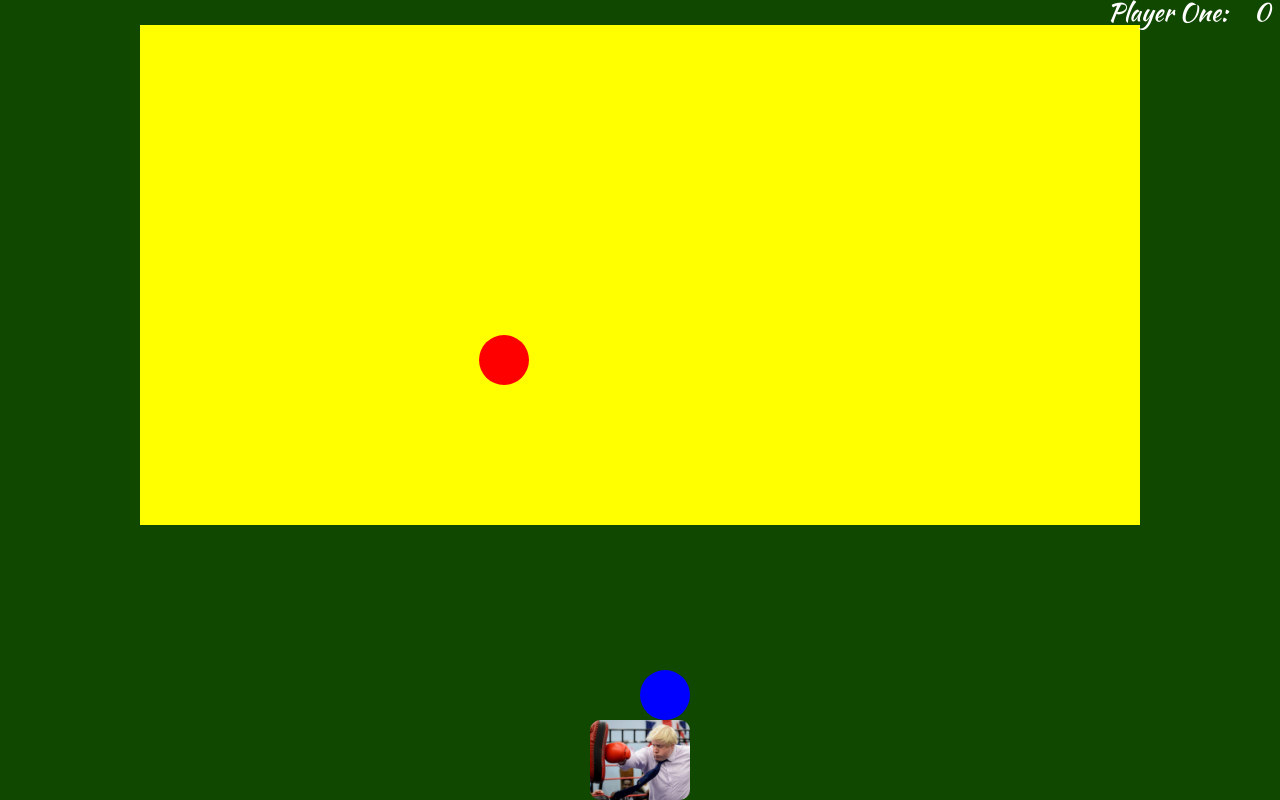
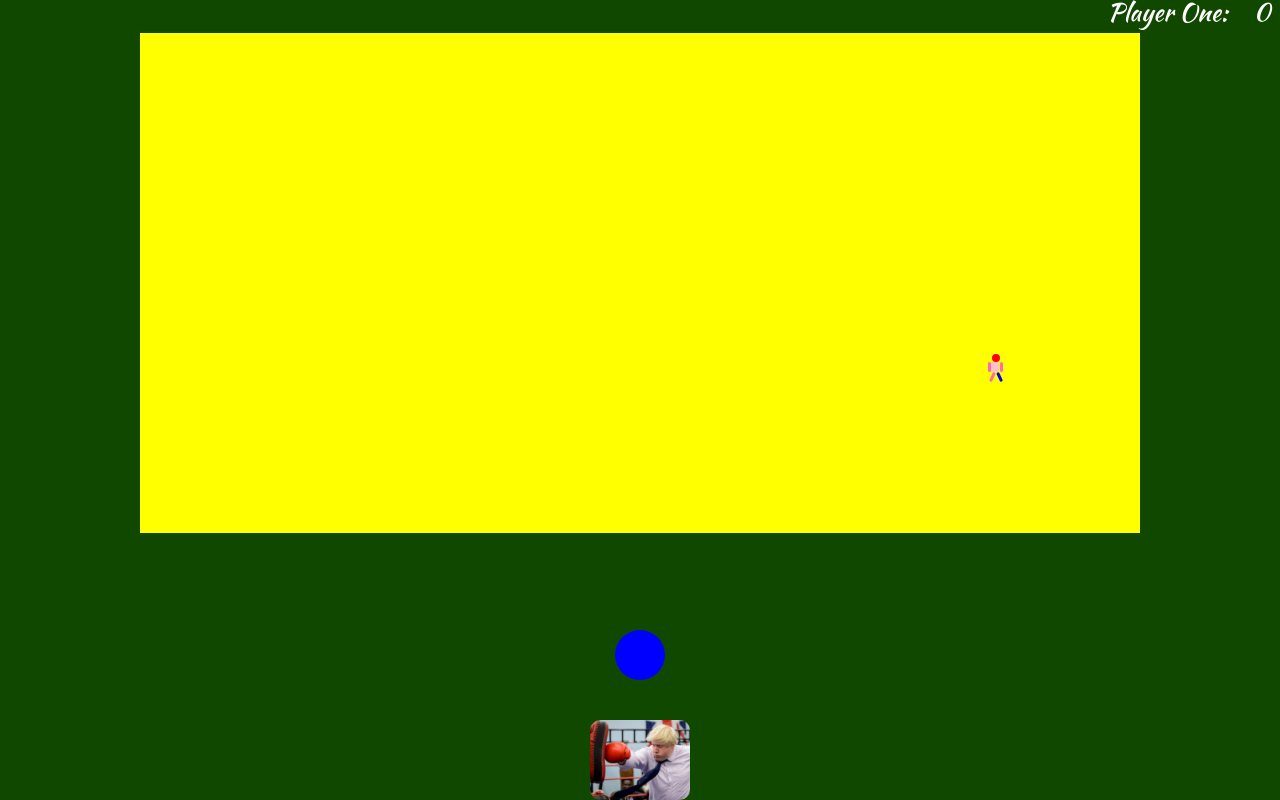
Before and after one commit to syounger-ut/wdi-project-1, a PHP site: page /main.html in a window 1280 px wide. Run offline with PHP 8.4, Linux system fonts and the light colour scheme.

Commit message:
added a both to the politician in CSS

```diff
--- a/css/style.css
+++ b/css/style.css
@@ -2,6 +2,10 @@
   box-sizing: border-box;
   color: white;
   font-family: 'Kaushan Script', cursive;
+}
+
+html {
+  font-size: 10%;
 }
 
 body {
@@ -91,7 +95,7 @@
   border-radius: 10px;
 }
 
-#cat, #politician {
+#cat {
   background-color: black;
   display: inline-block;
   margin: 10px;
@@ -106,26 +110,68 @@
   margin: 0 auto;
   /*position: relative;*/
 }
-
-/*===============================================*/
-/*Moving politician element on page*/
-#politician {
-  position: absolute;
-  width: 50px;
-  height:50px;
-  background: red;
-  border-radius: 50%;
-}
 /*===========================================*/
 /*Moving cat element on page*/
 #cat {
   position: absolute;
   left: 50%;
-  bottom: 10%;
+  bottom: 15%;
   margin: 0 0 0 -25px;
   width: 50px;
   height:50px;
   background: blue;
-  margin: 0;
   border-radius: 50%;
 }
+/*================================================*/
+/*Body styling*/
+.body {
+  height: 17rem;
+  width: 10.3rem;
+  /*background: lightgrey;*/
+  margin: 5rem auto;
+  /*position: relative;*/
+
+}
+#politician {
+  /*position: absolute;*/
+  width: 5rem;
+  height:5rem;
+  background: red;
+  border-radius: 50%;
+  margin: 0 auto;
+}
+.torso {
+  height: 6rem;
+  width: 5rem;
+  background: pink;
+  border-radius: 1rem;
+  display: inline-block;
+}
+.arm {
+  height: 6rem;
+  width: 2rem;
+  background: hotpink;
+  border-radius: 1rem;
+  display: inline-block;
+  vertical-align: top;
+  margin: 0 0.2rem;
+}
+div div.arm:last-child{
+  background: black;
+}
+.leg {
+  height: 6rem;
+  width: 2rem;
+  background: hotpink;
+  border-radius: 1rem;
+  display: inline-block;
+  transform: rotate(25deg);
+  position: absolute;
+  left: 20%;
+  top: 65%;
+}
+div.leg:last-child{
+  background: blue;
+  left: 60%;
+  transform: rotate(-25deg)
+}
--- a/js/app.js
+++ b/js/app.js
@@ -19,13 +19,37 @@
 }
 
 function addPoliticianAndCatToBoard(x,y) {
-  console.log("addPoliticianAndCatToBoard");
   if ($politician) $politician.stop().remove();
   if ($cat)        $cat.stop().remove();
 
-  $politician = $("<div id='politician'></div>")
+  $politician = $(
+    "<div class='body'>" +
+      "<div class='head' id='politician'></div>" +
+      "<div class='arm'></div>" +
+      "<div class='torso'></div>" +
+      "<div class='arm'></div>" +
+      "<div class='leg'></div>" +
+      "<div class='leg'></div>" +
+    "</div>"
+  );
+
+
+
+  $('.gameContainer').append($politician);
+    //+
+
+    // "<div class='body'>" +
+    //   "<div class='head' id='politician'></div>" +
+    //   "<div class='arm'></div>" +
+    //   "<div class='torso'></div>" +
+    //   "<div class='arm'></div>" +
+    //   "<div class='leg'></div>" +
+    //   "<div class='leg'></div>" +
+    // "</div>"
+ // );
+  // $politician = $("<div class='head' id='politician'></div>")
   $cat        = $("<div id='cat'></div>");
-  $('.gameContainer').append($politician);
+  // $('.gameContainer').append($politician);
   $('.gameContainer').append($cat);
   $politician.offset({left: x, top: y})
   movePolitician();
--- a/main.html
+++ b/main.html
@@ -15,7 +15,16 @@
     <li>Player One: </li>
     <li id=playerScore>0</li>
   </ul>
-  <div class="gameContainer"></div>
+  <div class="gameContainer">
+<!--     <div class="body">
+      <div class="head"></div>
+      <div class="arm"></div>
+      <div class="torso"></div>
+      <div class="arm"></div>
+      <div class="leg"></div>
+      <div class="leg"></div>
+    </div> -->
+  </div>
   <div class="player"></div>
 </body>
 </html>
```
